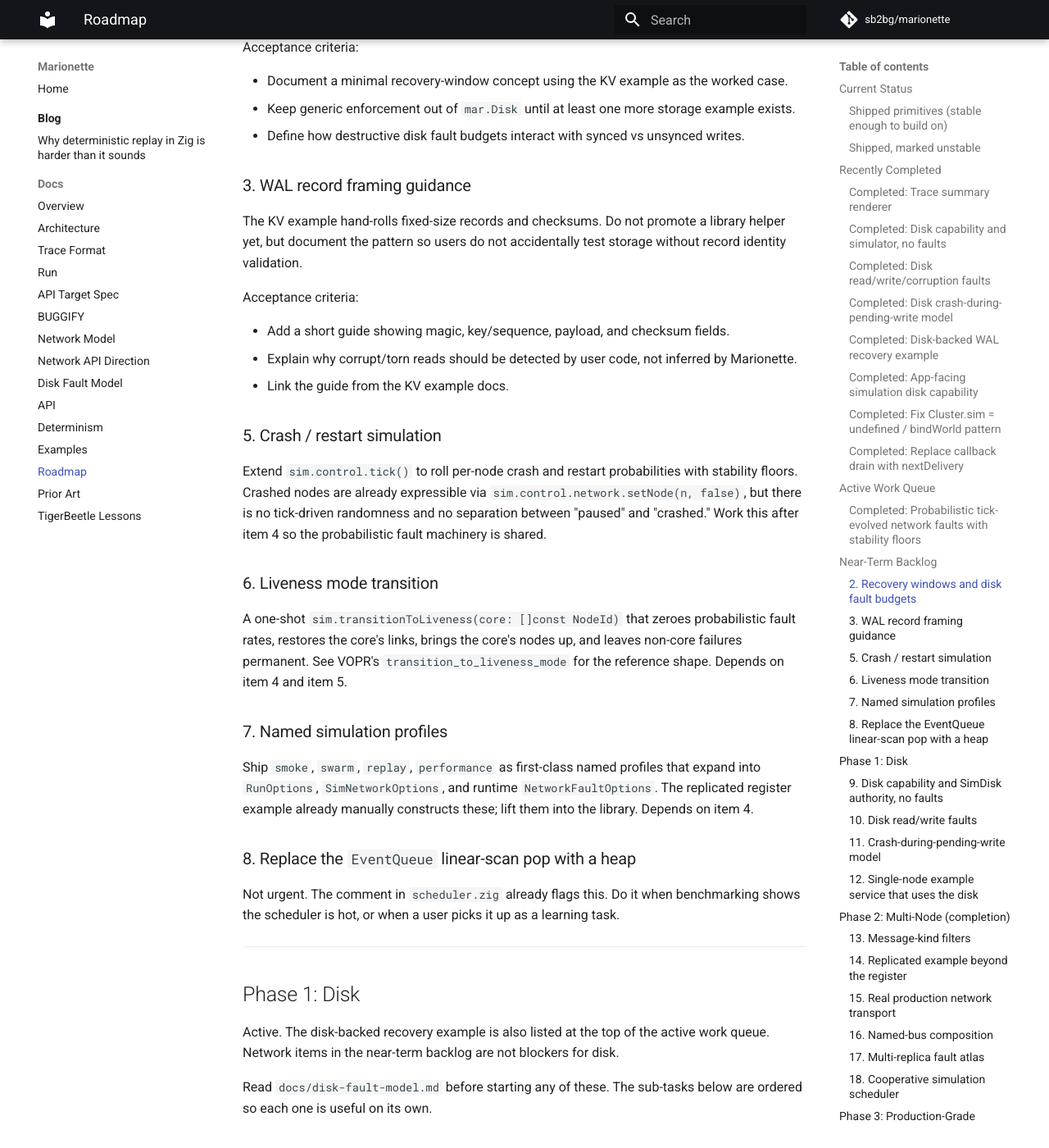
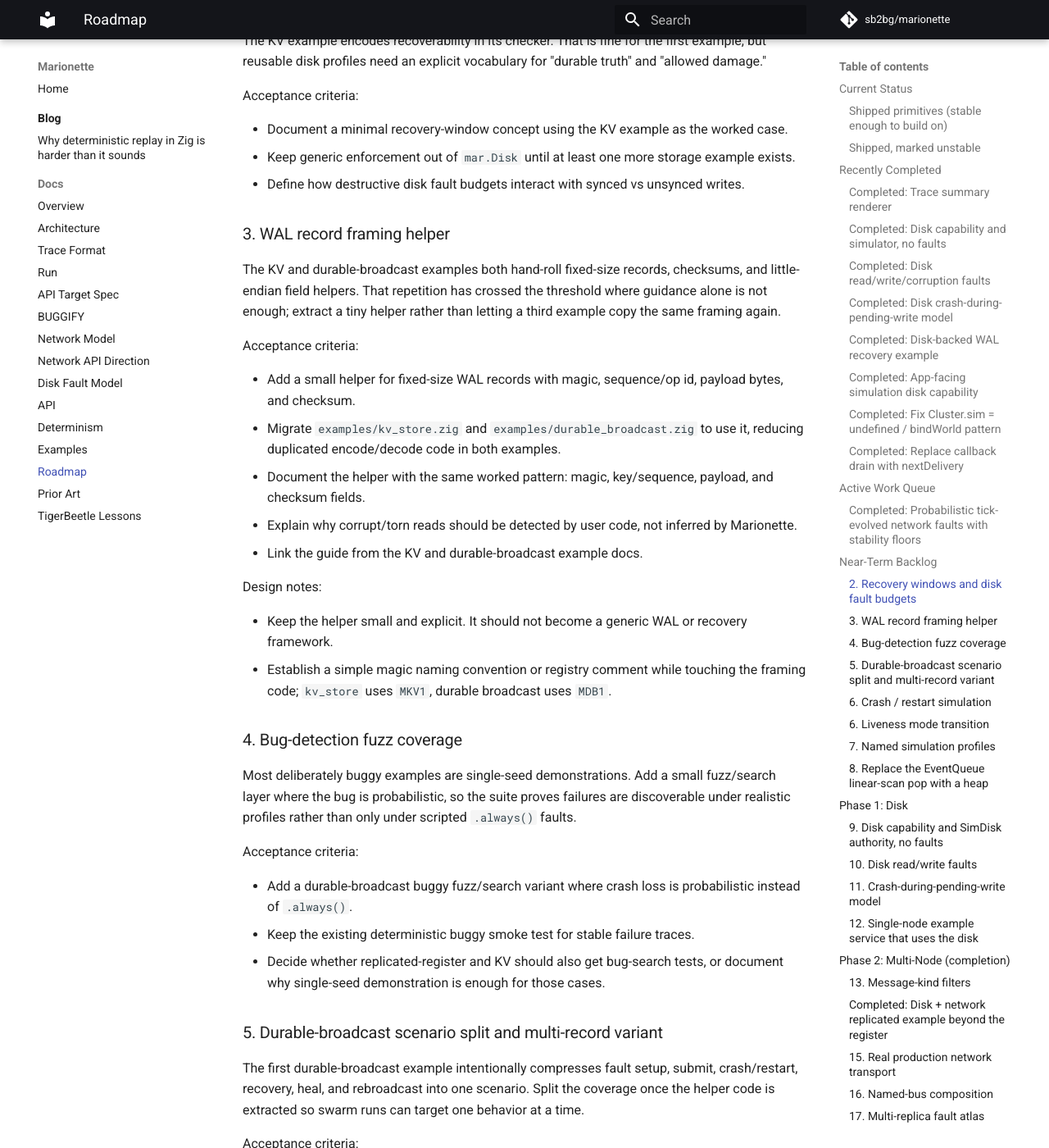
Before and after one commit to sb2bg/marionette, an MkDocs documentation site: the page built from docs/roadmap.md, in a window 1280 px wide and 1400 px high, scrolled down 9470 px. Shown: the whole window at 82% size. Built offline with MkDocs 1.6.1 and Material for MkDocs 9.7.7, drawn with Linux system fonts in a browser that asks for light colours; comment, search, counter and statistics services are not loaded; some of the changed text lies outside the part shown.

Commit message:
Add durable broadcast example

```diff
--- a/docs/roadmap.md
+++ b/docs/roadmap.md
@@ -62,12 +62,14 @@ The current disk surface is:
   `write`, and `sync`.
 - `examples/kv_store.zig`: disk-backed WAL recovery example with a passing
   checksum-validating mode and a deliberately buggy torn-record recovery mode.
+- `examples/durable_broadcast.zig`: first disk + network cross-product
+  example. It checks that quorum-acknowledged operations are recoverable from
+  durable storage after crash/restart.
 
 What is not built yet: a real socket-backed production network adapter
 (scoped under roadmap item 15, with `docs/network-production.md` as the
-target architecture), probabilistic tick-evolved network faults, liveness
-mode, named simulation profiles, named network buses, linearizability
-checker, time-travel debugging.
+target architecture), liveness mode, named simulation profiles, named network
+buses, linearizability checker, time-travel debugging.
 
 ### Shipped primitives (stable enough to build on)
 
@@ -410,20 +412,64 @@ Acceptance criteria:
 - Define how destructive disk fault budgets interact with synced vs unsynced
   writes.
 
-### 3. WAL record framing guidance
+### 3. WAL record framing helper
 
-The KV example hand-rolls fixed-size records and checksums. Do not promote a
-library helper yet, but document the pattern so users do not accidentally test
-storage without record identity validation.
+The KV and durable-broadcast examples both hand-roll fixed-size records,
+checksums, and little-endian field helpers. That repetition has crossed the
+threshold where guidance alone is not enough; extract a tiny helper rather than
+letting a third example copy the same framing again.
 
 Acceptance criteria:
 
-- Add a short guide showing magic, key/sequence, payload, and checksum fields.
+- Add a small helper for fixed-size WAL records with magic, sequence/op id,
+  payload bytes, and checksum.
+- Migrate `examples/kv_store.zig` and `examples/durable_broadcast.zig` to use
+  it, reducing duplicated encode/decode code in both examples.
+- Document the helper with the same worked pattern: magic, key/sequence,
+  payload, and checksum fields.
 - Explain why corrupt/torn reads should be detected by user code, not inferred
   by Marionette.
-- Link the guide from the KV example docs.
+- Link the guide from the KV and durable-broadcast example docs.
 
-### 5. Crash / restart simulation
+Design notes:
+
+- Keep the helper small and explicit. It should not become a generic WAL or
+  recovery framework.
+- Establish a simple magic naming convention or registry comment while touching
+  the framing code; `kv_store` uses `MKV1`, durable broadcast uses `MDB1`.
+
+### 4. Bug-detection fuzz coverage
+
+Most deliberately buggy examples are single-seed demonstrations. Add a small
+fuzz/search layer where the bug is probabilistic, so the suite proves failures
+are discoverable under realistic profiles rather than only under scripted
+`.always()` faults.
+
+Acceptance criteria:
+
+- Add a durable-broadcast buggy fuzz/search variant where crash loss is
+  probabilistic instead of `.always()`.
+- Keep the existing deterministic buggy smoke test for stable failure traces.
+- Decide whether replicated-register and KV should also get bug-search tests,
+  or document why single-seed demonstration is enough for those cases.
+
+### 5. Durable-broadcast scenario split and multi-record variant
+
+The first durable-broadcast example intentionally compresses fault setup,
+submit, crash/restart, recovery, heal, and rebroadcast into one scenario. Split
+the coverage once the helper code is extracted so swarm runs can target one
+behavior at a time.
+
+Acceptance criteria:
+
+- Add a short happy-path scenario that only submits under network faults and
+  checks durable quorum acknowledgement.
+- Keep a separate crash-recovery scenario for the scripted crash/recover/heal
+  path.
+- Add or sketch a multi-record variant so recovery bugs after record zero are
+  reachable.
+
+### 6. Crash / restart simulation
 
 Extend `sim.control.tick()` to roll per-node crash and restart probabilities with
 stability floors. Crashed nodes are already expressible via
@@ -516,10 +562,16 @@ enum. Options include a `Payload.command(self) enum` trait or a
 user-provided `classify_fn`. Do not start this until a second network
 example motivates it.
 
-### 14. Replicated example beyond the register
+### Completed: Disk + network replicated example beyond the register
 
-A small Viewstamped Replication or Raft-shaped example. Strictly after
-Phase 1 so the example has both disk durability and network faults.
+**Status:** Done as a narrow first cut. `examples/durable_broadcast.zig`
+combines the disk and network surfaces in one harness and includes a
+deliberately buggy broadcast-before-sync scenario.
+
+This is not a full Viewstamped Replication or Raft implementation. It is the
+smaller cross-product example needed before those heavier protocols: a local
+WAL write, quorum replication, crash/restart recovery, network faults, and a
+checker that fails when a network-visible operation was not durable.
 
 ### 15. Real production network transport
 
```
Also changed, not shown: docs/examples.md (+44 -0 lines), 3 other files.
